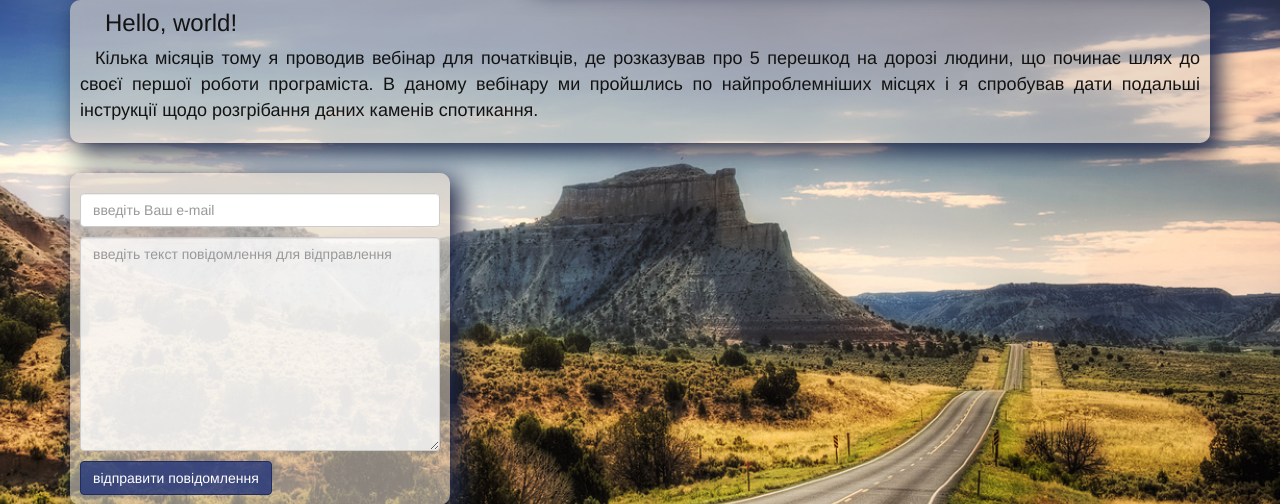
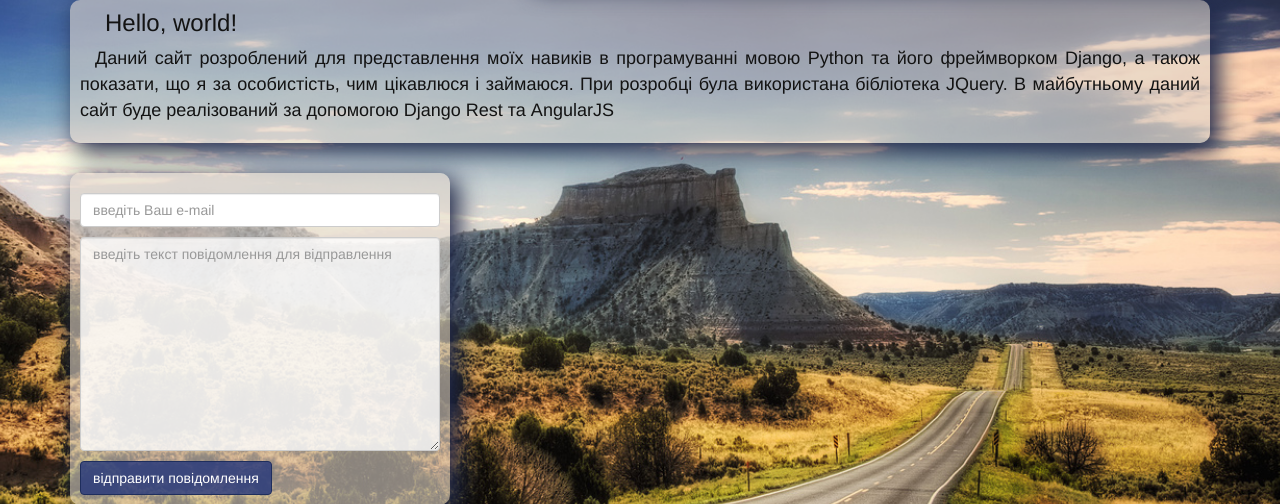
Before and after one commit to Misha86/mysite-ajax-heroku, a Django app: template templates/content_start_page.html in a window 1280 px wide. Shown: the part 180-684 px from the top of the page. Run offline with Django 3.2, Linux system fonts and the light colour scheme; the template is opened without the code that fills it: values that come from a table or form of the project are taken from there, others are empty; data comes from the database, SQL or seed files in the repository; parts of the project's set-up code (start-up, migrations or seed data) failed here and were passed over; some libraries are stand-ins or nearby versions.

```diff
--- a/mysite/settings/__init__.py
+++ b/mysite/settings/__init__.py
@@ -1,4 +1,5 @@
 from mysite.settings.base import *
+from .amason_media import *
 
 
 # try:
--- a/templates/content_start_page.html
+++ b/templates/content_start_page.html
@@ -14,10 +14,9 @@
     <!-- Content -->
     <div class="col-lg-12 jumbotron">
         <h1>Hello, world!</h1>
-        <p>Кілька місяців тому я проводив вебінар для початківців, де розказував про 5 перешкод на дорозі
-            людини, що починає шлях до своєї першої роботи програміста. В даному вебінару ми пройшлись по
-            найпроблемніших місцях і я спробував дати подальші інструкції щодо розгрібання даних каменів
-            спотикання.</p>
+        <p>Даний сайт розроблений для представлення моїх навиків в програмуванні
+            мовою Python та його фреймворком Django, а також показати, що я за особистість, чим цікавлюся і займаюся.
+            При розробці була використана бібліотека JQuery. В майбутньому даний сайт буде реалізований за допомогою Django Rest та AngularJS </p>
     </div>
 
     <div id="mail-form" class="col-lg-4 col-md-5 col-sm-5 col-xs-6 jumbotron">
```
Also changed, not shown: mysite/settings/amason_media.py (added, +16 -0 lines), mysite/settings/base.py (+0 -11 lines).
